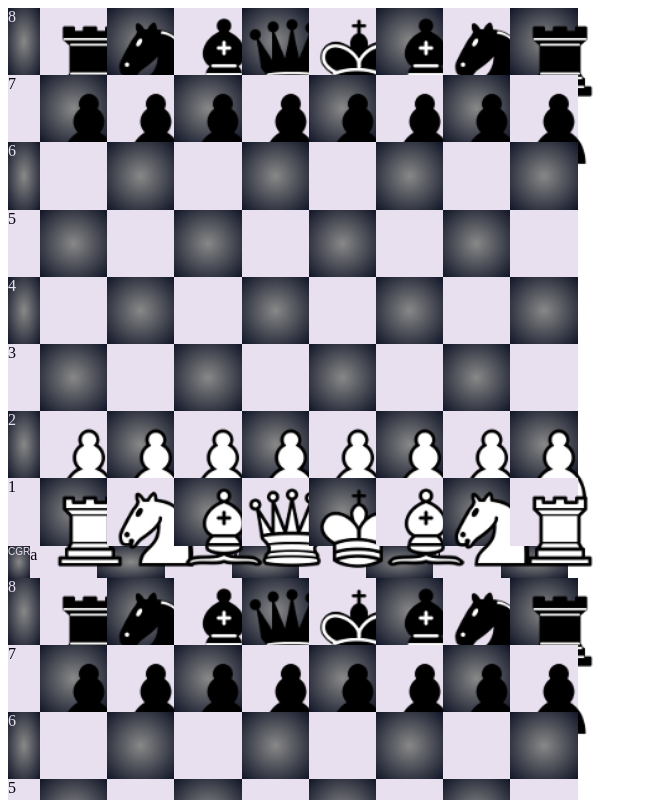
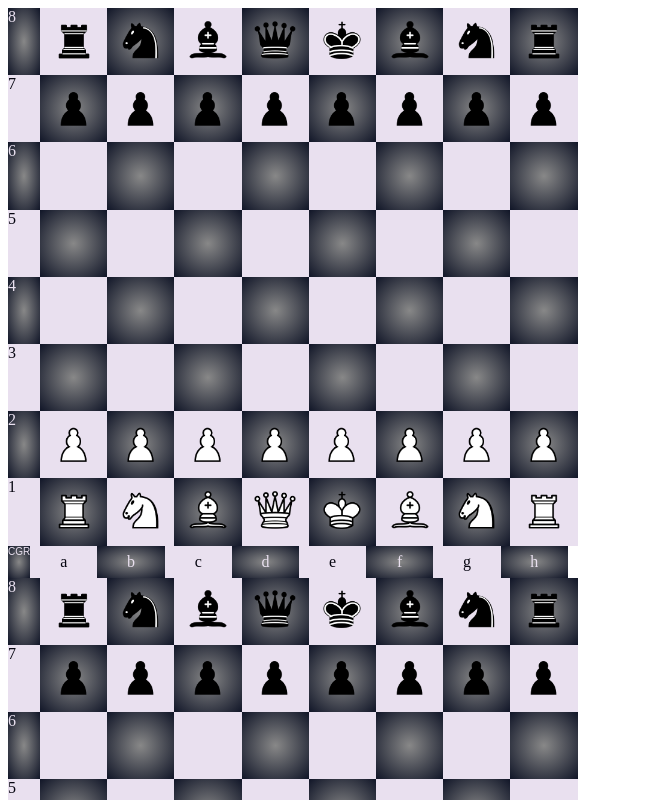
Before and after one commit to chonggi-tokhu/myChess1, a plain HTML site: page chess/chessauto.html in a window 1280 px wide. Shown: the top 800 px of the page, without its empty margins (0-648 px from the left). Drawn offline with nearby package versions, Linux system fonts and the light colour scheme.

Commit message:
Update chessboardCGR.css

```diff
--- a/chess/chessboardjs-1.0.0/css/chessboardCGR.css
+++ b/chess/chessboardjs-1.0.0/css/chessboardCGR.css
@@ -14,6 +14,9 @@
 .Chessboard div.row div.square,
 .Chessboard div.row.file div.files {
     width: calc(var(--displaywidth)*0.7) !important;
+    text-align: center !important;
+    align-items: center !important;
+    align-content: center !important;
 }
 
 .Chessboard div.rank div.square.light,
@@ -30,7 +33,7 @@
 
 .Chessboard div.rank div.square img.piece {
     position: relative;
-    width: 12.5vmin;
+    width: calc(var(--displaywidth)*0.5);
     --squarewidth: inherit;
     --piecewidth: calc(var(--displaywidth)*0.5);
     --piecewidth-2: max-width;
```
